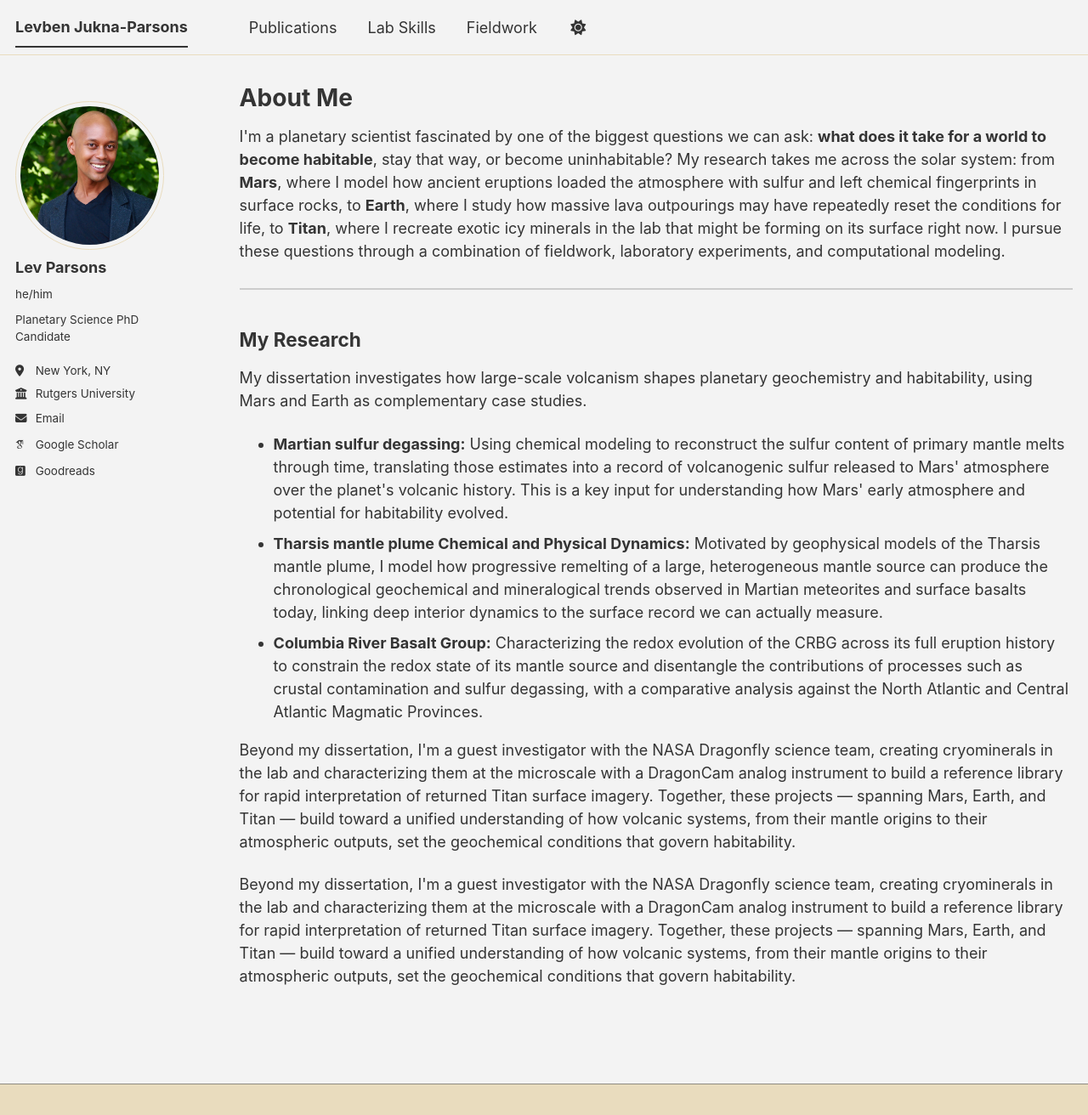
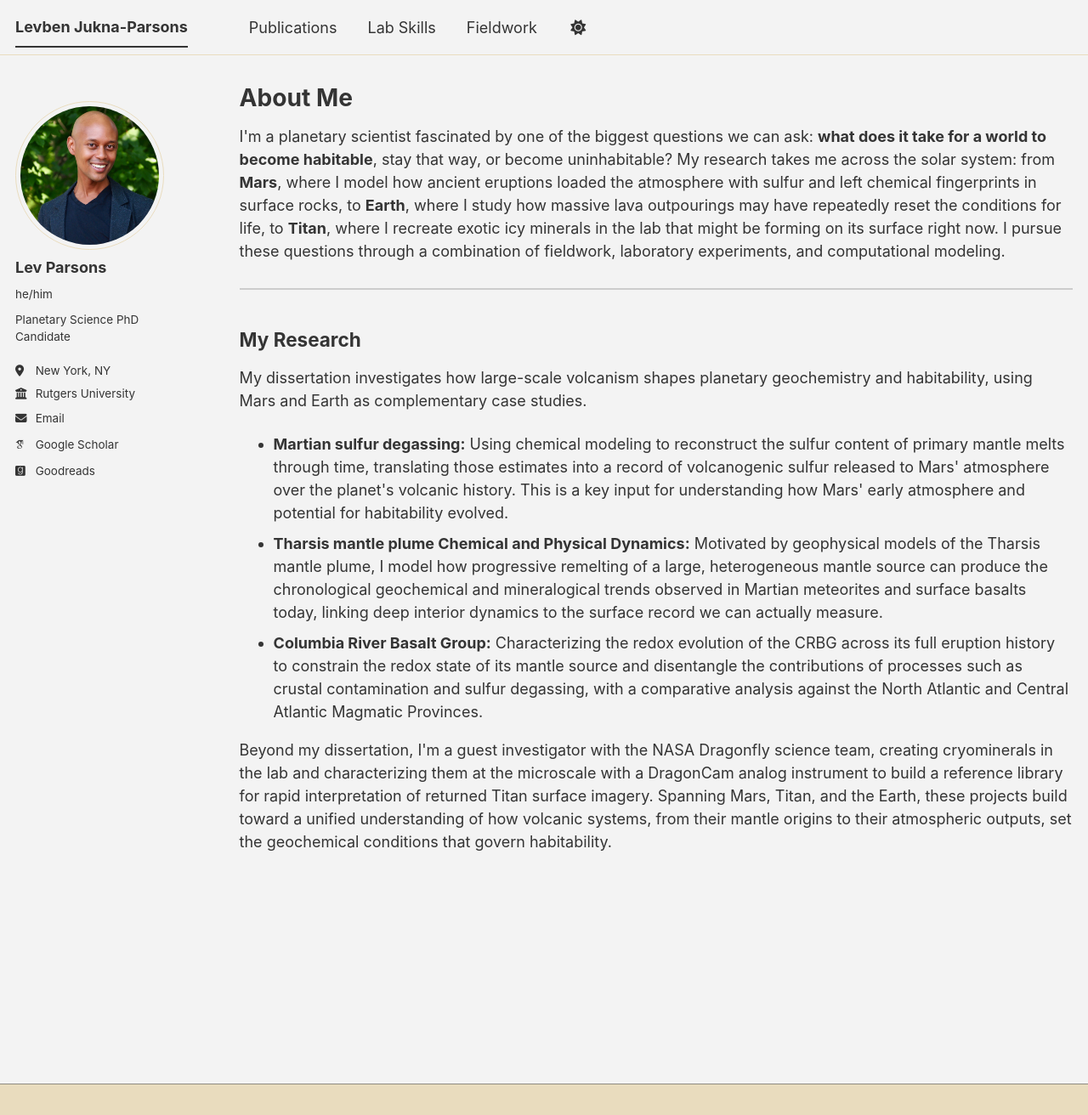
Before and after one commit to levparsons/AcademicWebsite, a Jekyll site: the page built from _pages/about.md, in a window 1280 px wide and 1312 px high. Shown: the whole window at 85% size. Built offline with Jekyll 4.4.1, drawn with Linux system fonts in a browser that asks for light colours; some web fonts are replaced; a script bundle is joined from its source files by our own code; library files that are not in the unit come from our copies.

Commit message:
Update about.md

```diff
--- a/_pages/about.md
+++ b/_pages/about.md
@@ -46,10 +46,7 @@ habitability, using Mars and Earth as complementary case studies.
 Beyond my dissertation, I'm a guest investigator with the NASA Dragonfly science team,
 creating cryominerals in the lab and characterizing them at the microscale with a DragonCam
 analog instrument to build a reference library for rapid interpretation of returned Titan
-surface imagery. Together, these projects — spanning Mars, Earth, and Titan — build toward
+surface imagery. Spanning Mars, Titan, and the Earth, these projects build toward
 a unified understanding of how volcanic systems, from their mantle origins to their
 atmospheric outputs, set the geochemical conditions that govern habitability.
 </p>
-<p>
-Beyond my dissertation, I'm a guest investigator with the NASA Dragonfly science team, creating cryominerals in the lab and characterizing them at the microscale with a DragonCam analog instrument to build a reference library for rapid interpretation of returned Titan surface imagery. Together, these projects — spanning Mars, Earth, and Titan — build toward a unified understanding of how volcanic systems, from their mantle origins to their atmospheric outputs, set the geochemical conditions that govern habitability.
-</p>
```
